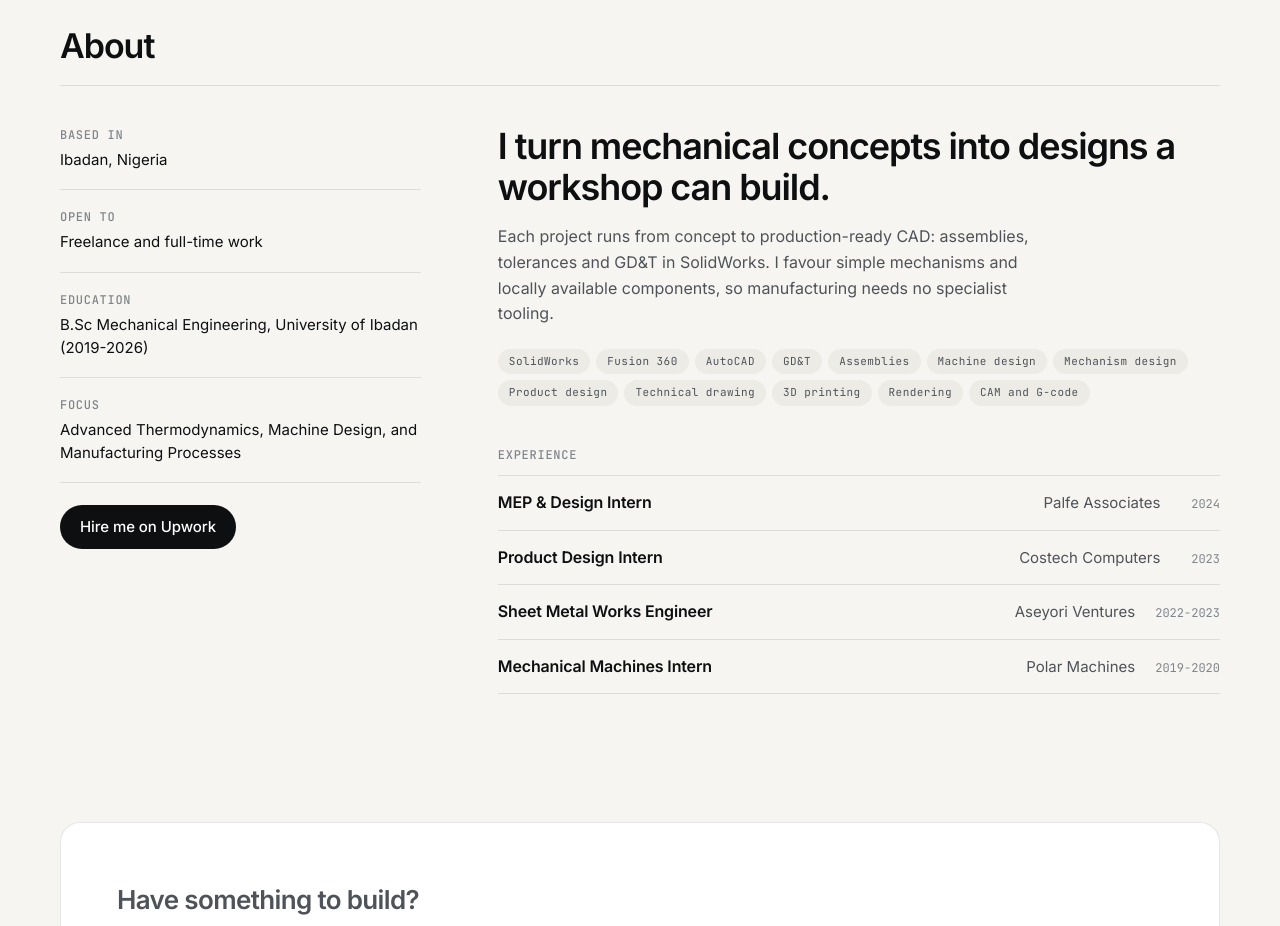
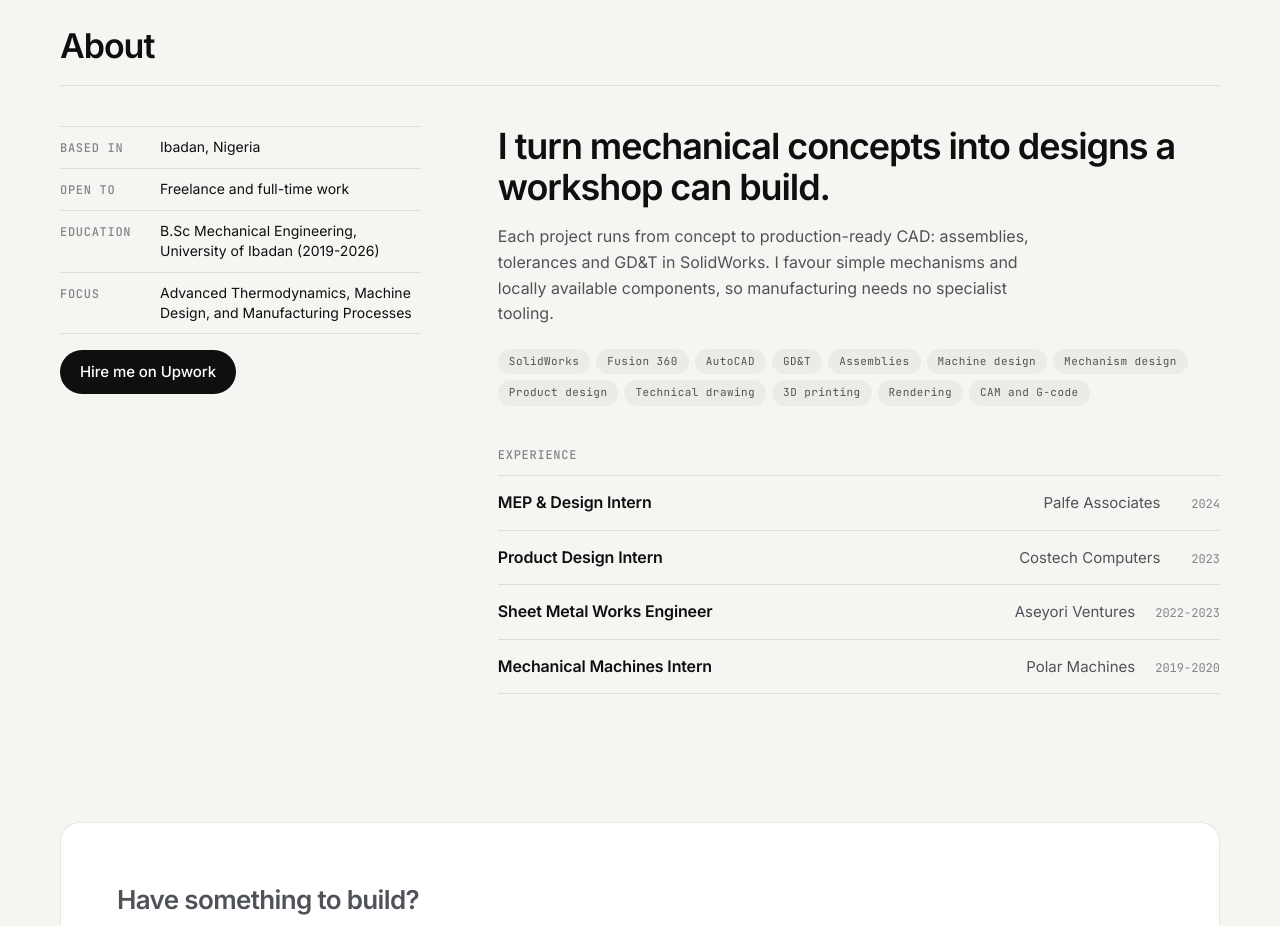
Before and after one commit to Eminence14/victor-ibidunmoye-cad, a plain HTML site: page index.html in a window 1280 px wide. Shown: the part 1100-2026 px from the top of the page. Drawn offline with Linux system fonts and the light colour scheme.

Commit message:
Compact the About facts into tight label and value rows
Co-Authored-By: Claude Sonnet 5.5 <noreply@anthropic.com>

```diff
--- a/index.html
+++ b/index.html
@@ -258,12 +258,13 @@ section[id]{ scroll-margin-top:calc(var(--bar) + 16px) }
    ============================================================ */
 .profile{ display:grid; grid-template-columns:minmax(0, 4fr) minmax(0, 8fr); gap:clamp(32px, 6vw, 88px); align-items:start }
 @media (max-width:860px){ .profile{ grid-template-columns:minmax(0, 1fr) } }
-.profile__side{ display:flex; flex-direction:column; gap:22px; align-items:flex-start }
+.profile__side{ display:flex; flex-direction:column; align-items:flex-start }
 @media (min-width:861px){ .profile__side{ position:sticky; top:calc(var(--bar) + 24px) } }
-.pf{ display:flex; flex-direction:column; gap:18px; width:100% }
-.pf > div{ padding-bottom:18px; border-bottom:1px solid var(--line) }
-.pf dt{ margin-bottom:4px }
-.pf dd{ font-size:.9375rem; line-height:1.5 }
+.profile__side{ gap:16px }
+.pf{ width:100%; border-top:1px solid var(--line) }
+.pf > div{ display:grid; grid-template-columns:5.5rem minmax(0, 1fr); align-items:baseline; gap:12px; padding:10px 0; border-bottom:1px solid var(--line) }
+.pf dt{ margin:0 }
+.pf dd{ font-size:.875rem; line-height:1.45 }
 .about__lead{ font-size:clamp(1.5rem, 3vw, 2.25rem); font-weight:600; letter-spacing:-.03em; line-height:1.15 }
 .about__body{ margin-top:16px; color:var(--text-2); max-width:56ch }
 .chips{ display:flex; flex-wrap:wrap; gap:6px }
```
